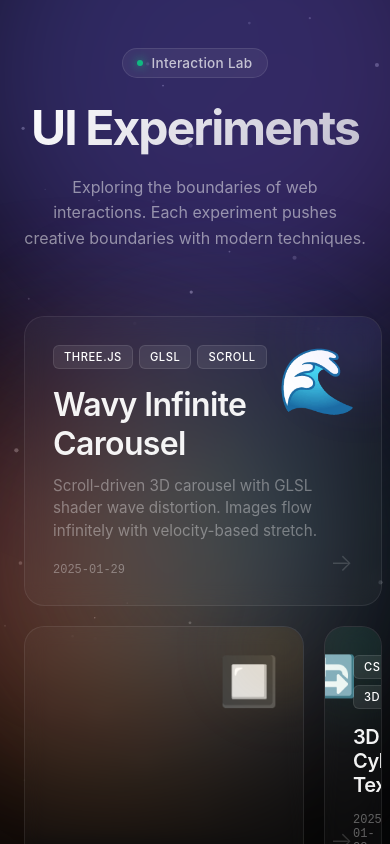
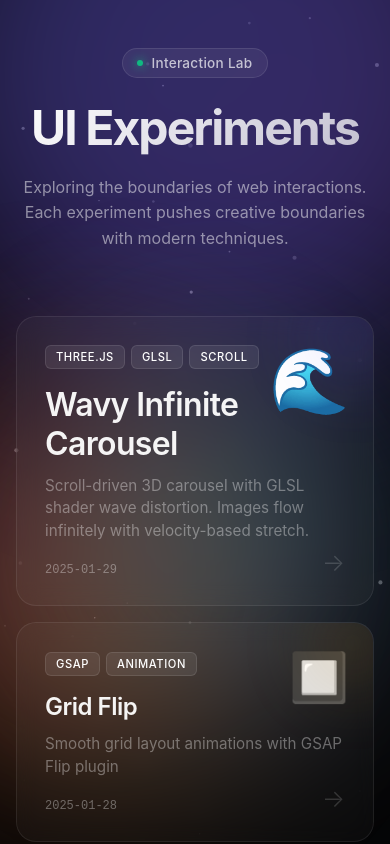
Before and after one commit to toddclawd-del/interaction-lab, a React (Vite) app: page /#/ in a window 390 px wide. Shown: the top 844 px of the page. Built offline with nearby package versions, Linux system fonts and the light colour scheme.

Commit message:
fix: mobile grid layout - single column on small screens

```diff
--- a/src/pages/Home.tsx
+++ b/src/pages/Home.tsx
@@ -289,10 +289,13 @@ export function Home() {
         </p>
       </header>
 
-      <div style={{
-        ...styles.grid,
-        opacity: mounted ? 1 : 0,
-      }}>
+      <div
+        className="bento-grid"
+        style={{
+          ...styles.grid,
+          opacity: mounted ? 1 : 0,
+        }}
+      >
         {experiments.map((exp, i) => (
           <BentoCard key={exp.slug} experiment={exp} index={i} />
         ))}
@@ -319,9 +322,10 @@ const styles: Record<string, React.CSSProperties> = {
     background: '#050505',
     color: '#fff',
     fontFamily: '"SF Pro Display", -apple-system, BlinkMacSystemFont, sans-serif',
-    padding: '3rem 1.5rem 6rem',
+    padding: '3rem 1rem 6rem',
     overflowX: 'hidden',
     position: 'relative',
+    boxSizing: 'border-box',
   },
   particles: {
     position: 'fixed',
@@ -421,13 +425,15 @@ const styles: Record<string, React.CSSProperties> = {
   },
   grid: {
     maxWidth: '1000px',
+    width: '100%',
     margin: '0 auto',
     display: 'grid',
-    gridTemplateColumns: 'repeat(auto-fit, minmax(280px, 1fr))',
+    gridTemplateColumns: 'repeat(2, 1fr)',
     gap: '1.25rem',
     position: 'relative',
     zIndex: 1,
     transition: 'opacity 0.6s ease 0.3s',
+    boxSizing: 'border-box',
   },
   card: {
     position: 'relative',
@@ -584,13 +590,29 @@ if (typeof document !== 'undefined') {
       }
     }
 
-    @media (max-width: 768px) {
+    @media (max-width: 640px) {
       .bento-grid {
         grid-template-columns: 1fr !important;
+        padding: 0 !important;
+        gap: 1rem !important;
+      }
+      .bento-grid > * {
+        grid-column: span 1 !important;
+        grid-row: span 1 !important;
       }
     }
 
-    @media (min-width: 769px) {
+    @media (min-width: 641px) and (max-width: 900px) {
+      .bento-grid {
+        grid-template-columns: repeat(2, 1fr) !important;
+      }
+      .bento-grid > *:first-child {
+        grid-column: span 2;
+        grid-row: span 2;
+      }
+    }
+
+    @media (min-width: 901px) {
       .bento-grid > *:first-child {
         grid-column: span 2;
         grid-row: span 2;
```
